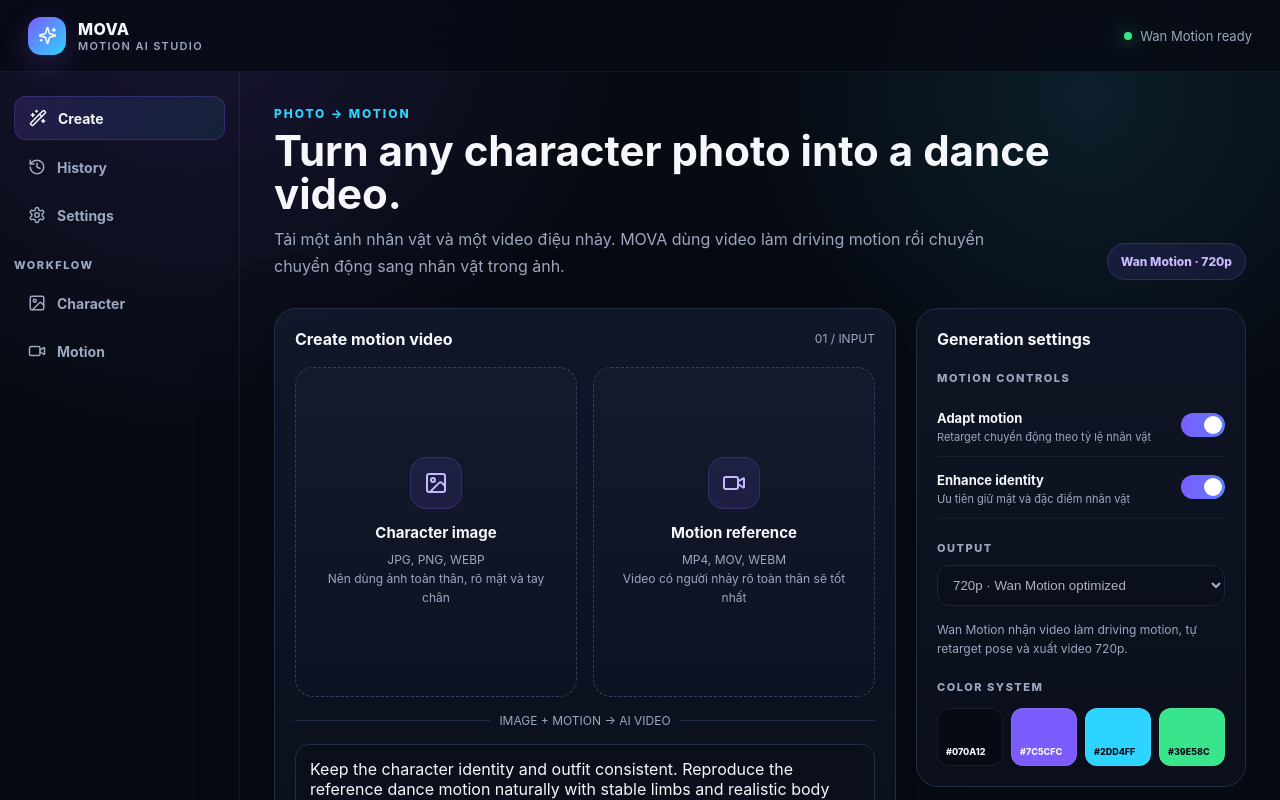
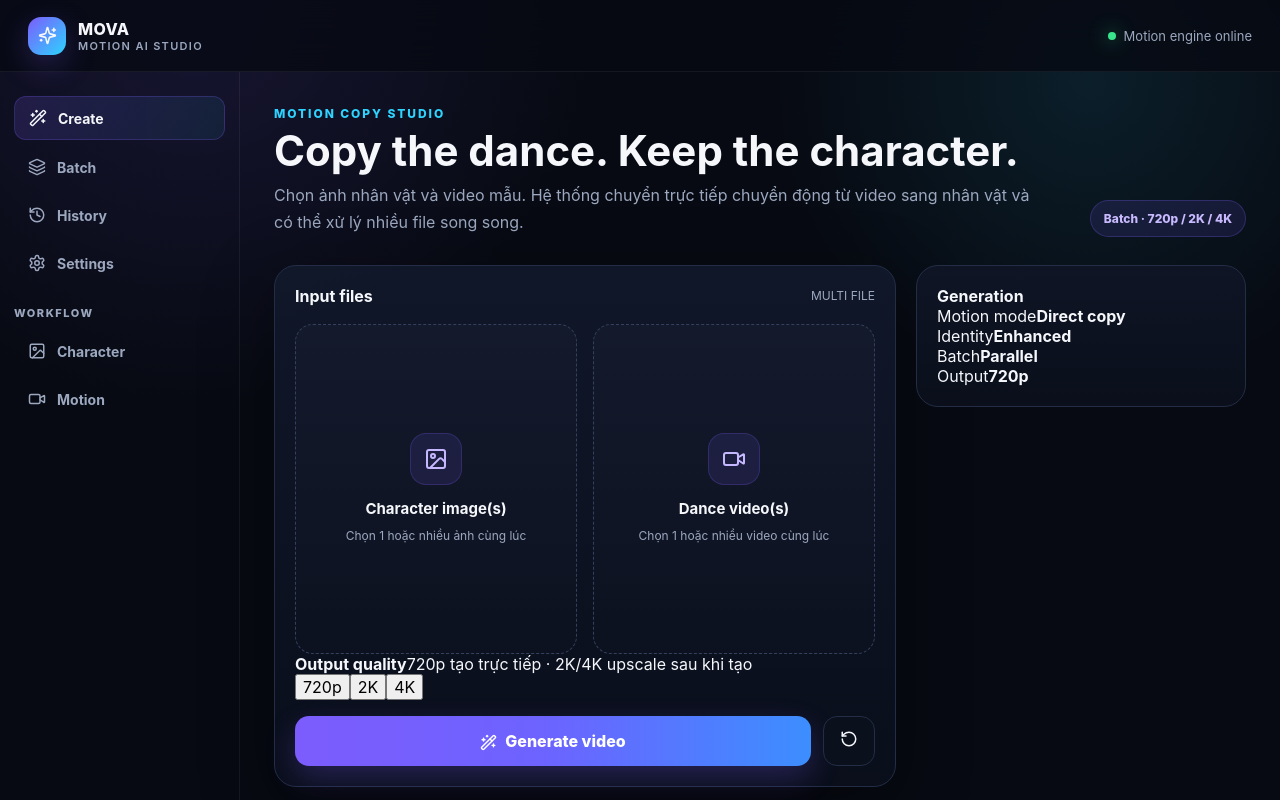
Before and after one commit to phamducminh2k7nb-eng/skaist, a Next.js app: page / in a window 1280 px wide. Shown: the top 800 px of the page. Built offline with nearby package versions, Linux system fonts and the light colour scheme; what @fal-ai/client would draw is missing.

Commit message:
feat: add batch motion transfer with 2K and 4K upscale

```diff
--- a/app/page.tsx
+++ b/app/page.tsx
@@ -2,111 +2,173 @@
 
 import { useMemo, useState } from 'react';
 import { fal } from '@fal-ai/client';
-import { Video, Image as ImageIcon, WandSparkles, History, Settings, Download, RotateCcw, Sparkles } from 'lucide-react';
+import { Video, Image as ImageIcon, WandSparkles, History, Settings, Download, RotateCcw, Sparkles, Layers3, CheckCircle2, AlertCircle } from 'lucide-react';
 
 fal.config({ proxyUrl: '/api/fal/proxy' });
 
+type Resolution = '720p' | '2k' | '4k';
+type JobState = 'waiting' | 'motion' | 'upscale' | 'done' | 'error';
+
+type BatchJob = {
+  id: string;
+  label: string;
+  imageName: string;
+  videoName: string;
+  status: JobState;
+  progress: number;
+  resultUrl?: string;
+  error?: string;
+};
+
 export default function Home() {
-  const [image, setImage] = useState<File | null>(null);
-  const [video, setVideo] = useState<File | null>(null);
-  const [prompt, setPrompt] = useState('Keep the character identity and outfit consistent. Reproduce the reference dance motion naturally with stable limbs and realistic body movement.');
-  const [adaptMotion, setAdaptMotion] = useState(true);
-  const [enhanceIdentity, setEnhanceIdentity] = useState(true);
-  const [status, setStatus] = useState('Ready');
-  const [progress, setProgress] = useState(0);
+  const [images, setImages] = useState<File[]>([]);
+  const [videos, setVideos] = useState<File[]>([]);
+  const [resolution, setResolution] = useState<Resolution>('720p');
+  const [jobs, setJobs] = useState<BatchJob[]>([]);
   const [loading, setLoading] = useState(false);
-  const [resultUrl, setResultUrl] = useState('');
   const [error, setError] = useState('');
 
-  const imageUrl = useMemo(() => image ? URL.createObjectURL(image) : '', [image]);
-  const videoUrl = useMemo(() => video ? URL.createObjectURL(video) : '', [video]);
+  const imagePreview = useMemo(() => images[0] ? URL.createObjectURL(images[0]) : '', [images]);
+  const videoPreview = useMemo(() => videos[0] ? URL.createObjectURL(videos[0]) : '', [videos]);
 
-  async function generate() {
-    if (loading) return;
+  function createPairs() {
+    if (!images.length || !videos.length) return [] as { image: File; video: File; label: string }[];
 
-    if (!image || !video) {
-      setError('Hãy tải đủ 1 ảnh nhân vật và 1 video chuyển động trước khi tạo.');
-      return;
-    }
-    if (image.size > 20 * 1024 * 1024) {
-      setError('Ảnh vượt quá 20 MB. Hãy chọn ảnh nhỏ hơn.');
-      return;
-    }
-    if (video.size > 100 * 1024 * 1024) {
-      setError('Video vượt quá 100 MB. Hãy chọn video ngắn hoặc nén nhỏ hơn.');
-      return;
+    if (images.length > 1 && videos.length > 1 && images.length !== videos.length) {
+      throw new Error('Nếu chọn nhiều ảnh và nhiều video thì số lượng phải bằng nhau. Hoặc chỉ chọn 1 ảnh để dùng cho nhiều video / 1 video để dùng cho nhiều ảnh.');
     }
 
-    setLoading(true);
-    setError('');
-    setResultUrl('');
-    setProgress(10);
-    setStatus('Uploading image and video');
+    const count = Math.max(images.length, videos.length);
+    return Array.from({ length: count }, (_, i) => ({
+      image: images.length === 1 ? images[0] : images[i],
+      video: videos.length === 1 ? videos[0] : videos[i],
+      label: `Video ${i + 1}`
+    }));
+  }
 
+  function updateJob(id: string, patch: Partial<BatchJob>) {
+    setJobs(current => current.map(job => job.id === id ? { ...job, ...patch } : job));
+  }
+
+  async function processPair(id: string, image: File, video: File) {
     try {
-      setProgress(25);
-      setStatus('Submitting to Wan Motion');
+      updateJob(id, { status: 'motion', progress: 15 });
 
-      const result = await fal.subscribe('fal-ai/wan-motion', {
+      const motionResult = await fal.subscribe('fal-ai/wan-motion', {
         input: {
           image_url: image as any,
           video_url: video as any,
-          prompt,
+          prompt: '',
           acceleration: 'regular',
-          adapt_motion: adaptMotion,
-          enhance_identity: enhanceIdentity,
+          adapt_motion: false,
+          enhance_identity: true,
           enable_safety_checker: true
         },
         logs: true,
         onQueueUpdate(update) {
-          if (update.status === 'IN_QUEUE') {
-            setProgress(40);
-            setStatus('Waiting in AI queue');
-          }
-          if (update.status === 'IN_PROGRESS') {
-            setProgress(70);
-            setStatus('AI is transferring the dance motion');
-          }
+          if (update.status === 'IN_QUEUE') updateJob(id, { status: 'motion', progress: 28 });
+          if (update.status === 'IN_PROGRESS') updateJob(id, { status: 'motion', progress: 58 });
         }
       });
 
-      const data = result.data as { video?: { url?: string } };
-      if (!data?.video?.url) {
-        throw new Error('fal.ai hoàn tất nhưng không trả về video. Hãy thử lại với video ngắn hơn.');
+      const motionData = motionResult.data as { video?: { url?: string } };
+      const motionUrl = motionData?.video?.url;
+      if (!motionUrl) throw new Error('Wan Motion không trả về video.');
+
+      if (resolution === '720p') {
+        updateJob(id, { status: 'done', progress: 100, resultUrl: motionUrl });
+        return;
       }
 
-      setResultUrl(data.video.url);
-      setProgress(100);
-      setStatus('Complete');
+      updateJob(id, { status: 'upscale', progress: 72 });
+
+      const upscaleResult = await fal.subscribe('fal-ai/bytedance-upscaler/upscale/video', {
+        input: {
+          video_url: motionUrl,
+          target_resolution: resolution,
+          target_fps: '30fps',
+          enhancement_preset: 'aigc',
+          enhancement_tier: 'standard',
+          fidelity: 'high'
+        },
+        logs: true,
+        onQueueUpdate(update) {
+          if (update.status === 'IN_QUEUE') updateJob(id, { status: 'upscale', progress: 78 });
+          if (update.status === 'IN_PROGRESS') updateJob(id, { status: 'upscale', progress: 90 });
+        }
+      });
+
+      const upscaleData = upscaleResult.data as { video?: { url?: string } };
+      const finalUrl = upscaleData?.video?.url;
+      if (!finalUrl) throw new Error('Upscaler không trả về video.');
+
+      updateJob(id, { status: 'done', progress: 100, resultUrl: finalUrl });
     } catch (e) {
-      const message = e instanceof Error ? e.message : 'Có lỗi xảy ra khi tạo video.';
-      setProgress(0);
-      setStatus('Ready');
-      setError(`Không tạo được video: ${message}`);
+      updateJob(id, {
+        status: 'error',
+        progress: 0,
+        error: e instanceof Error ? e.message : 'Không tạo được video.'
+      });
+    }
+  }
+
+  async function generate() {
+    if (loading) return;
+    setError('');
+
+    try {
+      const pairs = createPairs();
+      if (!pairs.length) throw new Error('Hãy chọn ít nhất 1 ảnh nhân vật và 1 video điệu nhảy.');
+
+      for (const file of images) {
+        if (file.size > 20 * 1024 * 1024) throw new Error(`Ảnh ${file.name} vượt quá 20 MB.`);
+      }
+      for (const file of videos) {
+        if (file.size > 100 * 1024 * 1024) throw new Error(`Video ${file.name} vượt quá 100 MB.`);
+      }
+
+      const initialJobs: BatchJob[] = pairs.map((pair, i) => ({
+        id: `${Date.now()}-${i}`,
+        label: pair.label,
+        imageName: pair.image.name,
+        videoName: pair.video.name,
+        status: 'waiting',
+        progress: 4
+      }));
+
+      setJobs(initialJobs);
+      setLoading(true);
+
+      await Promise.allSettled(
+        pairs.map((pair, i) => processPair(initialJobs[i].id, pair.image, pair.video))
+      );
+    } catch (e) {
+      setError(e instanceof Error ? e.message : 'Có lỗi xảy ra.');
     } finally {
       setLoading(false);
     }
   }
 
   function reset() {
-    setImage(null);
-    setVideo(null);
-    setResultUrl('');
+    setImages([]);
+    setVideos([]);
+    setJobs([]);
     setError('');
-    setProgress(0);
-    setStatus('Ready');
     setLoading(false);
   }
+
+  const completed = jobs.filter(j => j.status === 'done').length;
 
   return <div className="shell">
     <header className="topbar">
       <div className="brand"><div className="brandmark"><Sparkles size={19}/></div><div>MOVA<small>Motion AI Studio</small></div></div>
-      <div className="status"><div className="dot"/><span>Wan Motion ready</span></div>
+      <div className="status"><div className="dot"/><span>Motion engine online</span></div>
     </header>
 
     <div className="layout">
       <aside className="sidebar">
         <div className="navitem active"><WandSparkles size={18}/> Create</div>
+        <div className="navitem"><Layers3 size={18}/> Batch</div>
         <div className="navitem"><History size={18}/> History</div>
         <div className="navitem"><Settings size={18}/> Settings</div>
         <div className="sectionlabel">Workflow</div>
@@ -117,67 +179,69 @@
       <main className="main">
         <section className="hero">
           <div>
-            <div className="eyebrow">Photo → Motion</div>
-            <h1>Turn any character photo into a dance video.</h1>
-            <p>Tải một ảnh nhân vật và một video điệu nhảy. MOVA dùng video làm driving motion rồi chuyển chuyển động sang nhân vật trong ảnh.</p>
+            <div className="eyebrow">Motion Copy Studio</div>
+            <h1>Copy the dance. Keep the character.</h1>
+            <p>Chọn ảnh nhân vật và video mẫu. Hệ thống chuyển trực tiếp chuyển động từ video sang nhân vật và có thể xử lý nhiều file song song.</p>
           </div>
-          <div className="badge">Wan Motion · 720p</div>
+          <div className="badge">Batch · 720p / 2K / 4K</div>
         </section>
 
         <section className="workspace">
           <div className="canvas">
-            <div className="canvas-head"><h2>Create motion video</h2><div className="step">01 / INPUT</div></div>
+            <div className="canvas-head"><h2>Input files</h2><div className="step">MULTI FILE</div></div>
 
             <div className="upload-grid">
               <label className="drop">
-                <input type="file" accept="image/png,image/jpeg,image/webp" onChange={e => { setImage(e.target.files?.[0] || null); setError(''); }}/>
-                {imageUrl ? <img className="drop-preview" src={imageUrl} alt="character preview"/> : <div><div className="upload-icon"><ImageIcon/></div><h3>Character image</h3><p>JPG, PNG, WEBP<br/>Nên dùng ảnh toàn thân, rõ mặt và tay chân</p></div>}
+                <input type="file" multiple accept="image/png,image/jpeg,image/webp" onChange={e => { setImages(Array.from(e.target.files || [])); setError(''); }}/>
+                {imagePreview ? <div className="preview-wrap"><img className="drop-preview" src={imagePreview} alt="character preview"/><div className="file-count">{images.length} ảnh đã chọn</div></div> : <div><div className="upload-icon"><ImageIcon/></div><h3>Character image(s)</h3><p>Chọn 1 hoặc nhiều ảnh cùng lúc</p></div>}
               </label>
 
               <label className="drop">
-                <input type="file" accept="video/mp4,video/quicktime,video/webm" onChange={e => { setVideo(e.target.files?.[0] || null); setError(''); }}/>
-                {videoUrl ? <video className="drop-preview" src={videoUrl} controls muted playsInline/> : <div><div className="upload-icon"><Video/></div><h3>Motion reference</h3><p>MP4, MOV, WEBM<br/>Video có người nhảy rõ toàn thân sẽ tốt nhất</p></div>}
+                <input type="file" multiple accept="video/mp4,video/quicktime,video/webm" onChange={e => { setVideos(Array.from(e.target.files || [])); setError(''); }}/>
+                {videoPreview ? <div className="preview-wrap"><video className="drop-preview" src={videoPreview} muted playsInline/><div className="file-count">{videos.length} video đã chọn</div></div> : <div><div className="upload-icon"><Video/></div><h3>Dance video(s)</h3><p>Chọn 1 hoặc nhiều video cùng lúc</p></div>}
               </label>
             </div>
 
-            <div className="swapline"><div className="line"/> IMAGE + MOTION → AI VIDEO <div className="line"/></div>
-            <textarea className="prompt" value={prompt} onChange={e => setPrompt(e.target.value)} />
+            <div className="resolution-block">
+              <div><strong>Output quality</strong><span>720p tạo trực tiếp · 2K/4K upscale sau khi tạo</span></div>
+              <div className="resolution-tabs">
+                {(['720p','2k','4k'] as Resolution[]).map(r => <button key={r} className={resolution === r ? 'resolution active' : 'resolution'} onClick={() => setResolution(r)}>{r === '2k' ? '2K' : r === '4k' ? '4K' : '720p'}</button>)}
+              </div>
+            </div>
 
             <div className="actions">
               <button className="generate" onClick={generate} disabled={loading}>
                 <WandSparkles size={17} style={{verticalAlign:'middle', marginRight:8}}/>
-                {loading ? status : 'Generate video'}
+                {loading ? `Processing ${jobs.length} file(s)...` : `Generate${Math.max(images.length, videos.length) > 1 ? ' batch' : ' video'}`}
               </button>
               <button className="secondary" onClick={reset} title="Reset"><RotateCcw size={18}/></button>
             </div>
 
-            {progress > 0 && <div className="progress"><strong style={{fontSize:13}}>{status}</strong><div className="progressbar"><div className="progressfill" style={{width:`${progress}%`}}/></div></div>}
             {error && <div className="error">{error}</div>}
 
-            {resultUrl && <div className="result">
-              <video src={resultUrl} controls playsInline/>
-              <div className="actions">
-                <a className="generate" href={resultUrl} download style={{textAlign:'center'}}><Download size={16} style={{verticalAlign:'middle',marginRight:7}}/>Download MP4</a>
-                <button className="secondary" onClick={reset}>Create new</button>
+            {jobs.length > 0 && <div className="batch-results">
+              <div className="batch-head"><h2>Batch progress</h2><span>{completed}/{jobs.length} completed</span></div>
+              <div className="job-grid">
+                {jobs.map(job => <div className="job-card" key={job.id}>
+                  <div className="job-title"><div><strong>{job.label}</strong><span>{job.videoName}</span></div>{job.status === 'done' ? <CheckCircle2 size={19}/> : job.status === 'error' ? <AlertCircle size={19}/> : <div className="job-spinner"/>}</div>
+                  <div className="job-status">{job.status === 'waiting' ? 'Waiting' : job.status === 'motion' ? 'Copying motion' : job.status === 'upscale' ? `Upscaling to ${resolution.toUpperCase()}` : job.status === 'done' ? 'Complete' : 'Failed'}</div>
+                  <div className="progressbar"><div className="progressfill" style={{width:`${job.progress}%`}}/></div>
+                  {job.error && <div className="job-error">{job.error}</div>}
+                  {job.resultUrl && <>
+                    <video className="job-video" src={job.resultUrl} controls playsInline/>
+                    <a className="download-btn" href={job.resultUrl} download><Download size={15}/> Download {resolution === '720p' ? '720p' : resolution.toUpperCase()}</a>
+                  </>}
+                </div>)}
               </div>
             </div>}
           </div>
 
-          <aside className="settings">
-            <h2>Generation settings</h2>
-            <div className="sectionlabel">Motion controls</div>
-            <div className="row"><div><strong>Adapt motion</strong><span>Retarget chuyển động theo tỷ lệ nhân vật</span></div><button className={`switch ${adaptMotion?'on':''}`} onClick={() => setAdaptMotion(v => !v)}><div className="knob"/></button></div>
-            <div className="row"><div><strong>Enhance identity</strong><span>Ưu tiên giữ mặt và đặc điểm nhân vật</span></div><button className={`switch ${enhanceIdentity?'on':''}`} onClick={() => setEnhanceIdentity(v => !v)}><div className="knob"/></button></div>
-            <div className="sectionlabel">Output</div>
-            <select className="select" value="720p" disabled><option value="720p">720p · Wan Motion optimized</option></select>
-            <p className="hint">Wan Motion nhận video làm driving motion, tự retarget pose và xuất video 720p.</p>
-            <div className="sectionlabel">Color system</div>
-            <div className="colors">
-              <div className="swatch" style={{background:'#070A12'}}>#070A12</div>
-              <div className="swatch" style={{background:'#7C5CFC'}}>#7C5CFC</div>
-              <div className="swatch" style={{background:'#2DD4FF',color:'#071019'}}>#2DD4FF</div>
-              <div className="swatch" style={{background:'#39E58C',color:'#071019'}}>#39E58C</div>
-            </div>
+          <aside className="settings compact-settings">
+            <h2>Generation</h2>
+            <div className="stat-card"><span>Motion mode</span><strong>Direct copy</strong></div>
+            <div className="stat-card"><span>Identity</span><strong>Enhanced</strong></div>
+            <div className="stat-card"><span>Batch</span><strong>Parallel</strong></div>
+            <div className="stat-card"><span>Output</span><strong>{resolution === '720p' ? '720p' : resolution.toUpperCase()}</strong></div>
           </aside>
         </section>
       </main>
```
